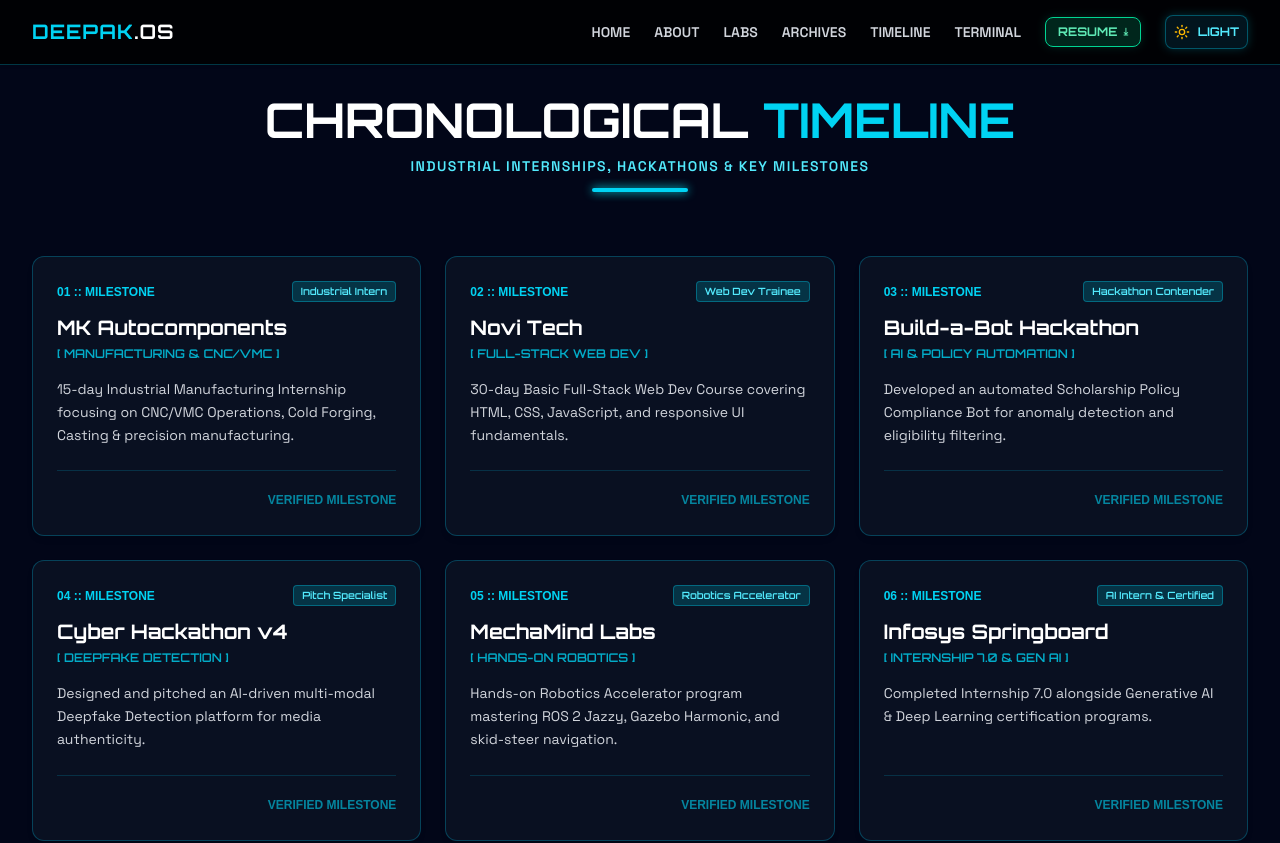
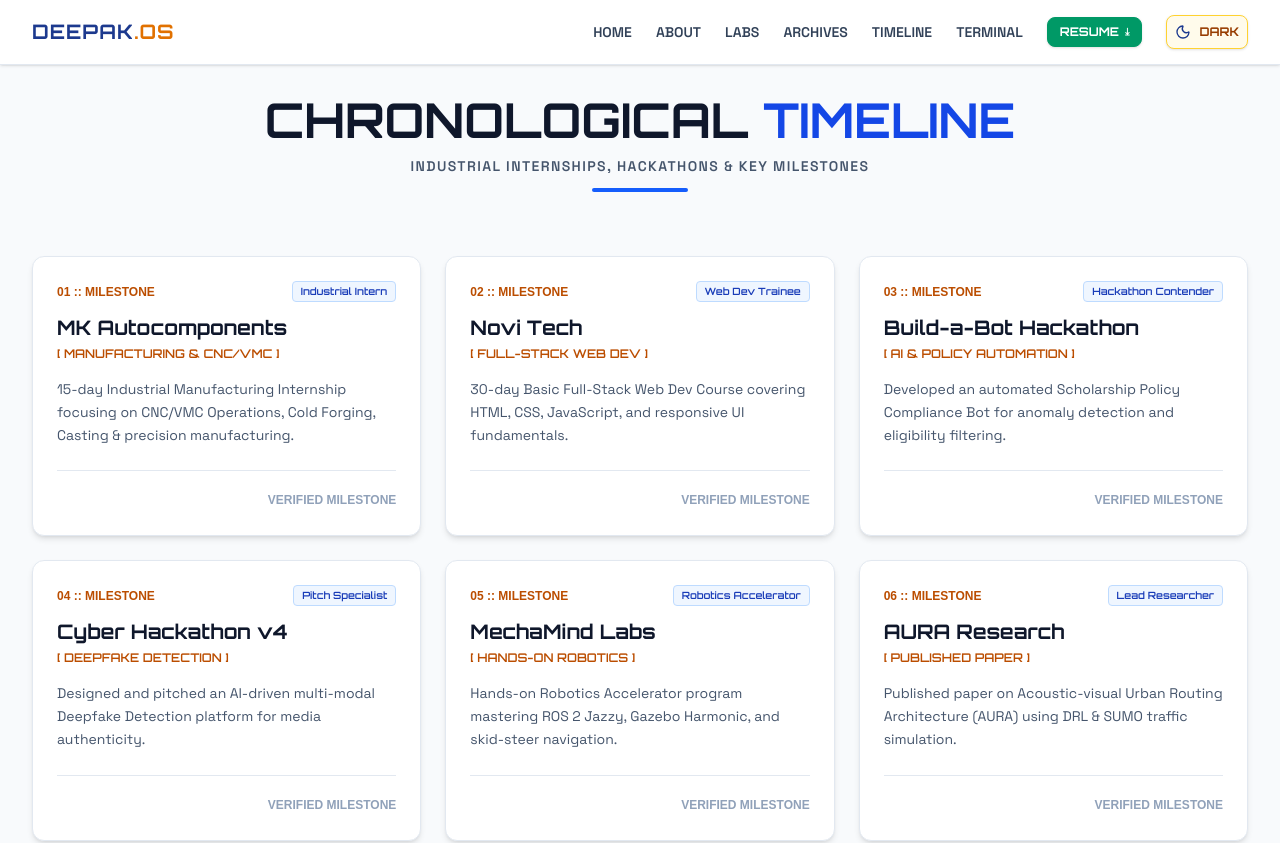
Before and after one commit to Arkz-Deepak/portfolio, a Next.js app: page /internships in a window 1280 px wide. Shown: the top 843 px of the page. Built offline with nearby package versions, Linux system fonts and the light colour scheme.

Commit message:
Set light theme as default and remove Infosys internship references

```diff
--- a/src/app/internships/page.tsx
+++ b/src/app/internships/page.tsx
@@ -41,13 +41,6 @@ export default function InternshipsPage() {
       role: 'Robotics Accelerator',
       domain: '[ HANDS-ON ROBOTICS ]',
       description: 'Hands-on Robotics Accelerator program mastering ROS 2 Jazzy, Gazebo Harmonic, and skid-steer navigation.',
-    },
-    {
-      id: 'infosys-springboard',
-      title: 'Infosys Springboard',
-      role: 'AI Intern & Certified',
-      domain: '[ INTERNSHIP 7.0 & GEN AI ]',
-      description: 'Completed Internship 7.0 alongside Generative AI & Deep Learning certification programs.',
     },
     {
       id: 'aura-research',
--- a/src/app/layout.tsx
+++ b/src/app/layout.tsx
@@ -77,7 +77,7 @@ export default function RootLayout({
         />
       </head>
       <body className="bg-slate-50 text-slate-900 dark:bg-slate-950 dark:text-white transition-colors duration-300 overflow-x-hidden w-full max-w-[100vw] font-sans antialiased selection:bg-cyan-500/30 flex flex-col min-h-screen">
-        <ThemeProvider attribute="class" defaultTheme="dark" enableSystem={false}>
+        <ThemeProvider attribute="class" defaultTheme="light" enableSystem={false}>
           <Navbar />
           <div className="flex-grow">
             {children}
--- a/src/app/page.tsx
+++ b/src/app/page.tsx
@@ -375,22 +375,10 @@ export default function Home() {
               </div>
             </div>
 
-            {/* Op 6: Infosys Springboard */}
-            <div className="border p-4 rounded-lg flex flex-col justify-between backdrop-blur-sm transition-colors bg-white border-slate-200 shadow-sm hover:border-blue-400 dark:bg-gray-900/50 dark:border-cyan-500/30 dark:hover:border-cyan-400">
+            {/* Op 6: AURA Research */}
+            <div className="border p-4 rounded-lg flex flex-col justify-between backdrop-blur-sm transition-colors sm:col-span-2 lg:col-span-3 bg-white border-slate-200 shadow-sm hover:border-blue-400 dark:bg-gray-900/50 dark:border-cyan-500/30 dark:hover:border-cyan-400">
               <div>
-                <span className="text-[10px] font-orbitron tracking-wider text-amber-700 dark:text-cyan-400 font-semibold">[ 06 :: INFOSYS AI ]</span>
-                <h3 className="text-base font-bold font-orbitron mt-1 text-slate-900 dark:text-white">Infosys Springboard</h3>
-                <p className="text-xs font-space mb-2 text-blue-800 dark:text-cyan-300 font-semibold">Internship 7.0</p>
-                <p className="text-xs font-space leading-normal text-slate-600 dark:text-gray-300">
-                  Completed Internship 7.0 & Generative AI / Deep Learning certification.
-                </p>
-              </div>
-            </div>
-
-            {/* Op 7: AURA Research */}
-            <div className="border p-4 rounded-lg flex flex-col justify-between backdrop-blur-sm transition-colors sm:col-span-2 lg:col-span-2 bg-white border-slate-200 shadow-sm hover:border-blue-400 dark:bg-gray-900/50 dark:border-cyan-500/30 dark:hover:border-cyan-400">
-              <div>
-                <span className="text-[10px] font-orbitron tracking-wider text-amber-700 dark:text-cyan-400 font-semibold">[ 07 :: PUBLISHED PAPER ]</span>
+                <span className="text-[10px] font-orbitron tracking-wider text-amber-700 dark:text-cyan-400 font-semibold">[ 06 :: PUBLISHED PAPER ]</span>
                 <h3 className="text-base font-bold font-orbitron mt-1 text-slate-900 dark:text-white">AURA Research</h3>
                 <p className="text-xs font-space mb-2 text-blue-800 dark:text-cyan-300 font-semibold">Lead Researcher</p>
                 <p className="text-xs font-space leading-normal text-slate-600 dark:text-gray-300">
--- a/src/components/Terminal.tsx
+++ b/src/components/Terminal.tsx
@@ -52,8 +52,7 @@ const PRESET_QUERIES: QueryPreset[] = [
       '3. Build-a-Bot Hackathon: Scholarship Policy Compliance Bot.',
       '4. Cyber Hackathon v4: Deepfake Detection Pitch.',
       '5. MechaMind Labs: Hands-on Robotics Accelerator.',
-      '6. Infosys Springboard: Internship 7.0 & Generative AI Certified.',
-      '7. AURA Research: Published Acoustic-visual Urban Routing Architecture paper.'
+      '6. AURA Research: Published Acoustic-visual Urban Routing Architecture paper.'
     ]
   },
   {
--- a/src/components/ThemeProvider.tsx
+++ b/src/components/ThemeProvider.tsx
@@ -8,7 +8,7 @@ export function ThemeProvider({ children, ...props }: React.ComponentProps<typeo
 
 export function useTheme() {
   const { theme, setTheme, resolvedTheme } = useNextTheme()
-  const currentTheme = theme || resolvedTheme || 'dark'
+  const currentTheme = theme || resolvedTheme || 'light'
 
   const toggleTheme = () => {
     setTheme(currentTheme === 'dark' ? 'light' : 'dark')
```
